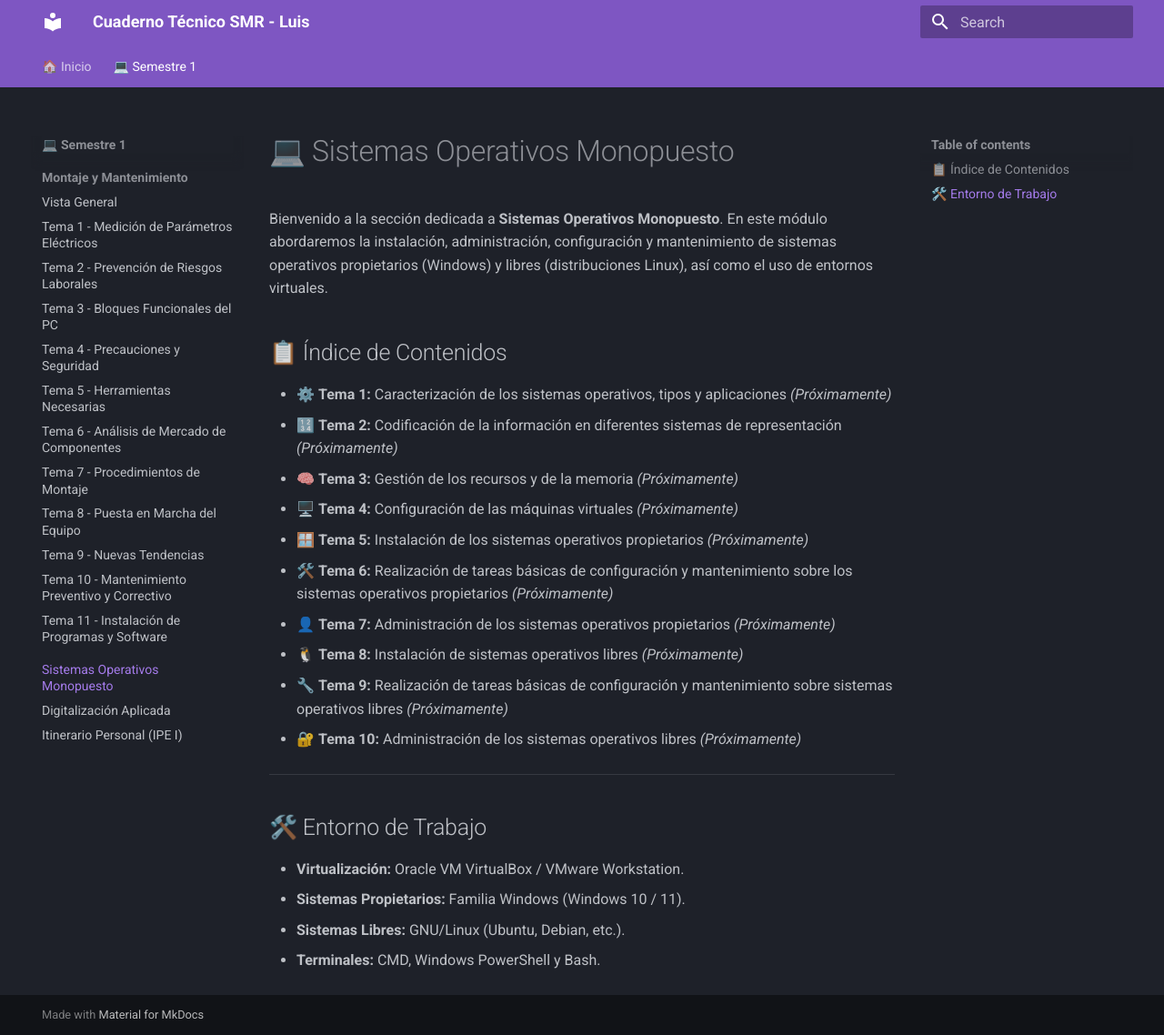
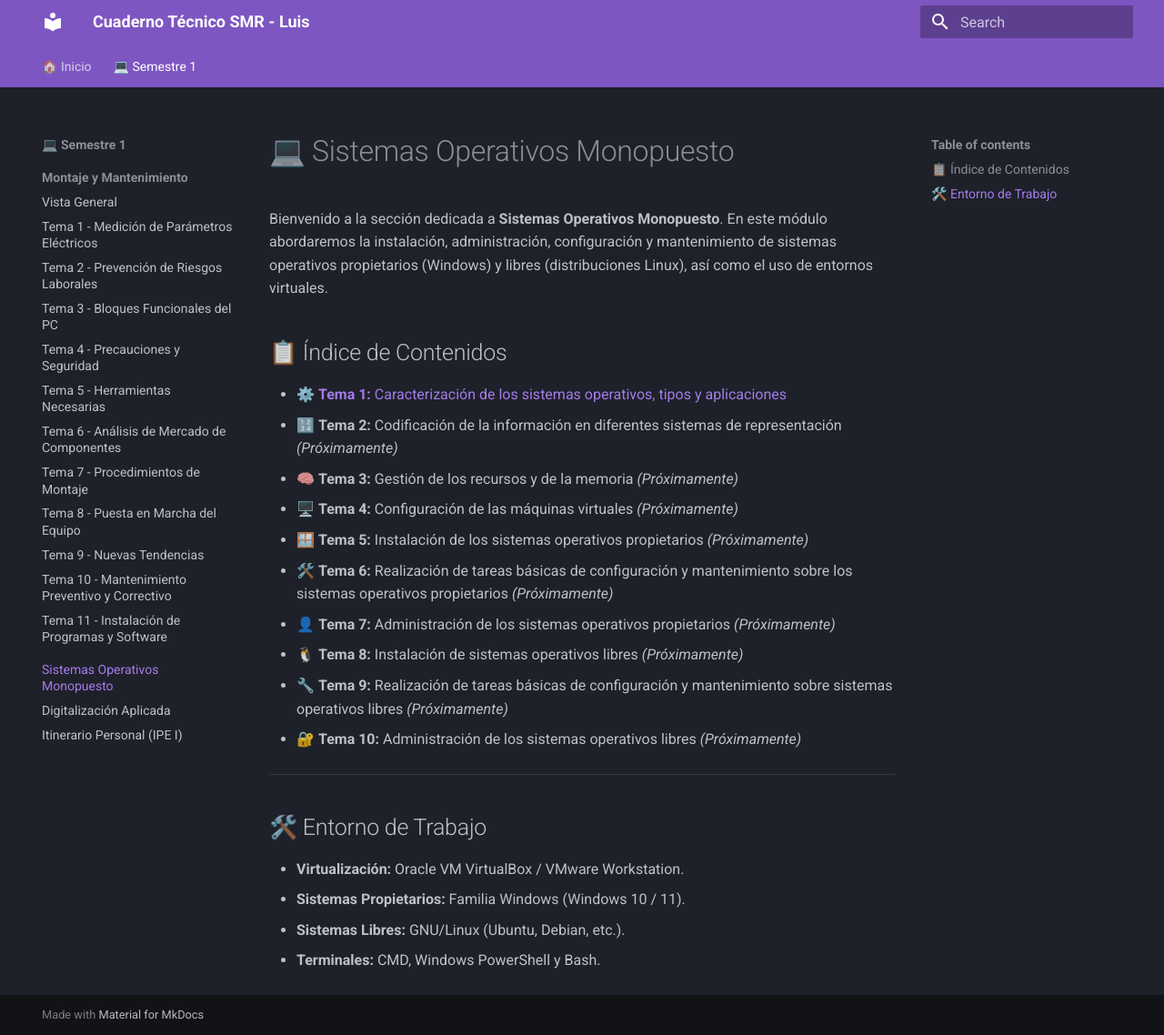
Before and after one commit to Beamspark/SMR-Apuntes, an MkDocs documentation site: the page built from docs/sistemas/index.md, in a window 1280 px wide and 1138 px high. Shown: the whole window at 91% size. Built offline with MkDocs 1.6.1 and Material for MkDocs 9.7.7, drawn with Linux system fonts in a browser that asks for light colours.

Commit message:
Update index.md

```diff
--- a/docs/sistemas/index.md
+++ b/docs/sistemas/index.md
@@ -4,7 +4,7 @@ Bienvenido a la sección dedicada a **Sistemas Operativos Monopuesto**. En este
 
 ## 📋 Índice de Contenidos
 
-- ⚙️ **Tema 1:** Caracterización de los sistemas operativos, tipos y aplicaciones *(Próximamente)*
+- [⚙️ **Tema 1:** Caracterización de los sistemas operativos, tipos y aplicaciones](tema-1.md)
 - 🔢 **Tema 2:** Codificación de la información en diferentes sistemas de representación *(Próximamente)*
 - 🧠 **Tema 3:** Gestión de los recursos y de la memoria *(Próximamente)*
 - 🖥️ **Tema 4:** Configuración de las máquinas virtuales *(Próximamente)*
```
